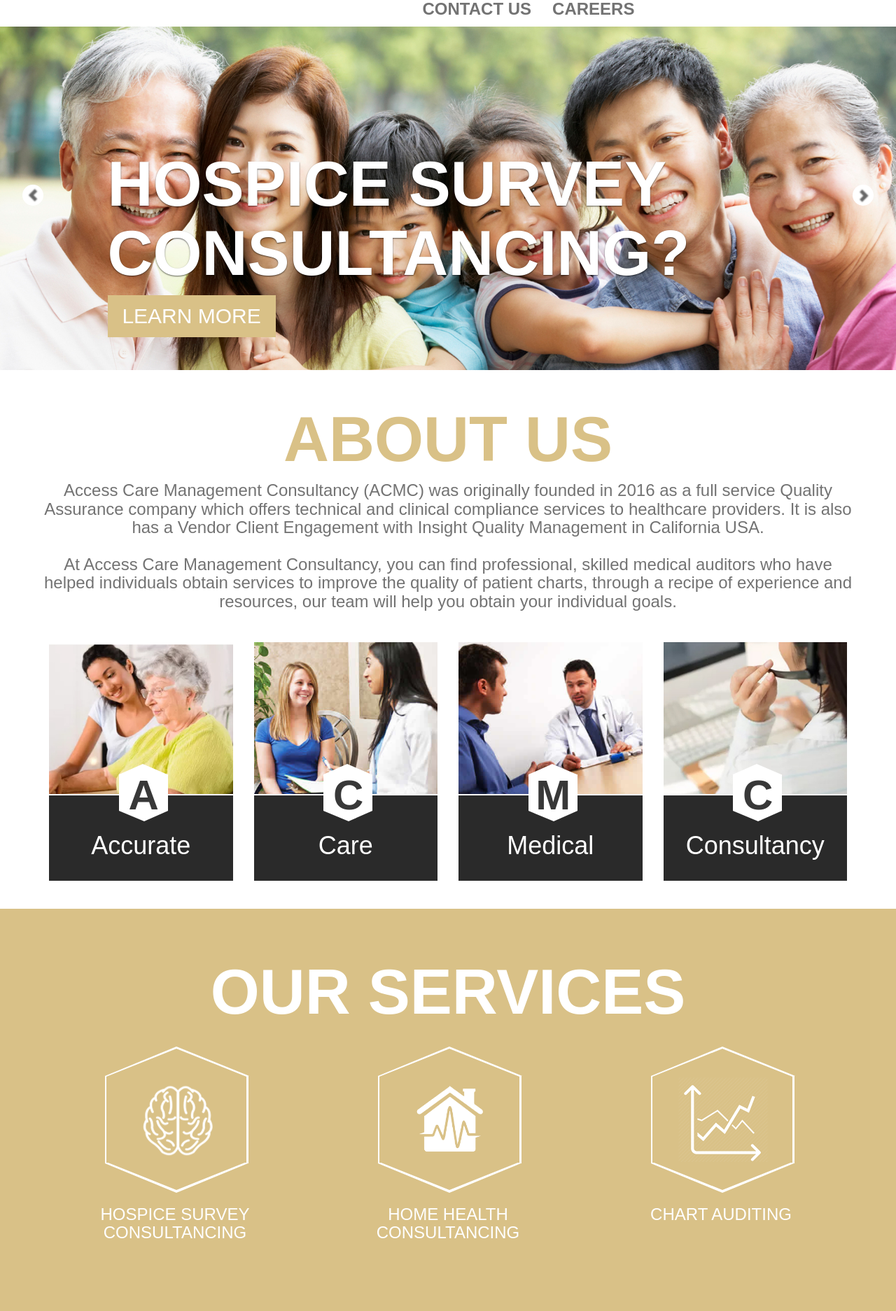
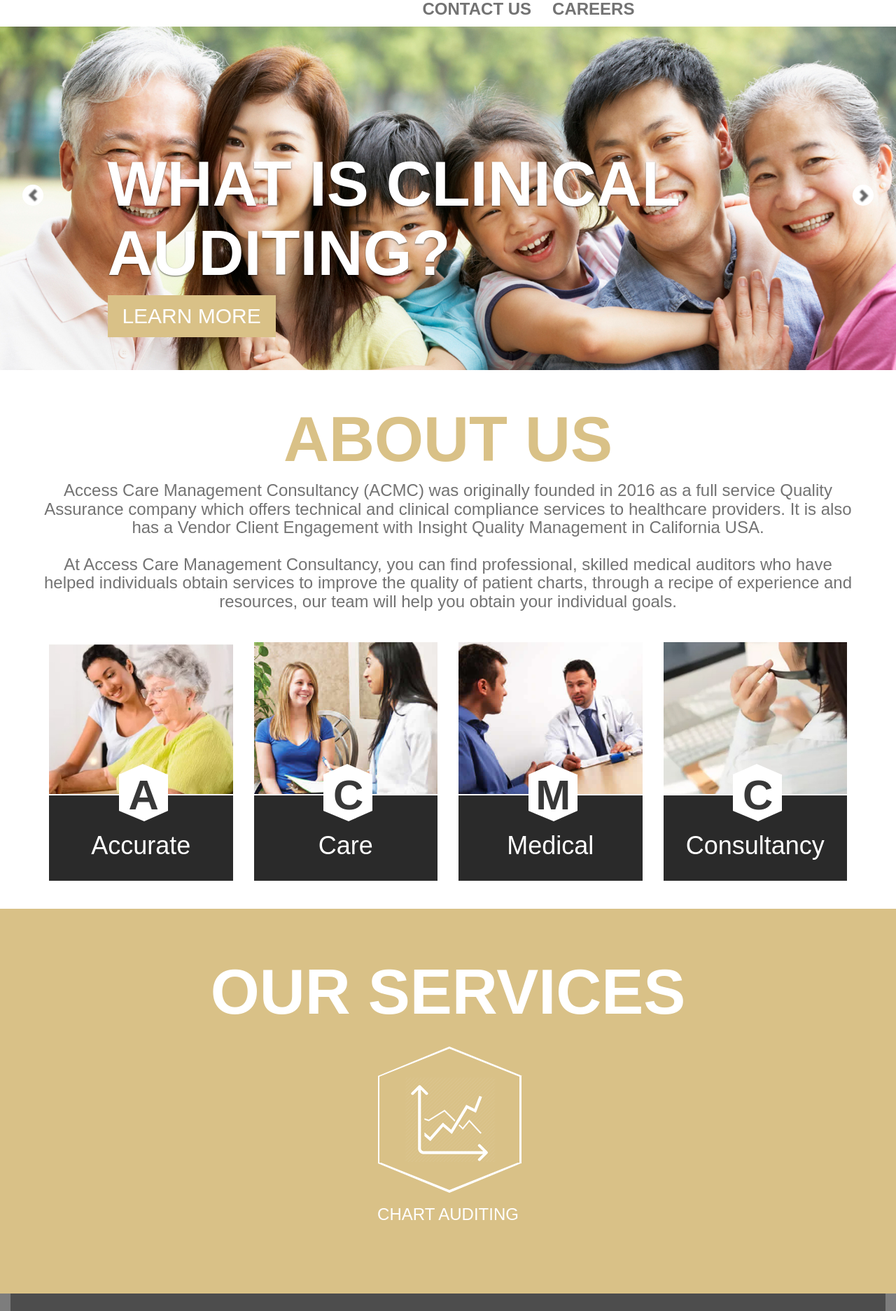
Before and after one commit to jshdolor/accesscare-ph, a CodeIgniter app: page /database/ in a window 1280 px wide. Shown: the part 101-1975 px from the top of the page at 70% size. Run offline with CodeIgniter, Linux system fonts and the light colour scheme; some libraries are stand-ins or nearby versions; some web fonts are replaced; grey boxes are pictures that could not be loaded.

Commit message:
removed excess services, updated the text in slides

```diff
--- a/application/controllers/Home.php
+++ b/application/controllers/Home.php
@@ -60,14 +60,14 @@
 			"slides" => [
 				[
 					 "img" => base_url()."assets/img/slide-one.jpg"
-					,"title" => "HOSPICE SURVEY CONSULTANCING?"
+					,"title" => "WHAT IS CLINICAL AUDITING?"
 					,"subtitle" => ""
 					,"btn_link" => '#service'
 					,"btn_msg" => "Learn More"
 				]
 				,[
 					 "img" => base_url()."assets/img/slide-two.jpg"
-					,"title" => "HOME HEALTH CONSULTANCING?"
+					,"title" => "WHAT IS CLINICAL AUDITING?"
 					,"subtitle" => ""
 					,"btn_link" => '#service'
 					,"btn_msg" => "Learn More"
--- a/application/views/sections/services.php
+++ b/application/views/sections/services.php
@@ -4,7 +4,7 @@
             <div class="row">
                 <h2>our services</h2>
                 <h4></h4>
-                <div class="col-md-4 col-sm-6">
+                <div class="col-md-4 col-sm-6 hide">
                     <div class="single-service">
                         <div class="single-service-img">
                             <div class="service-img">
@@ -14,7 +14,7 @@
                         <h3>HOSPICE SURVEY CONSULTANCING</h3>
                     </div>
                 </div>
-                <div class="col-md-4 col-sm-6">
+                <div class="col-md-4 col-sm-6 hide">
                     <div class="single-service">
                         <div class="single-service-img">
                             <div class="service-img">
@@ -24,7 +24,7 @@
                         <h3>HOME HEALTH CONSULTANCING</h3>
                     </div>
                 </div>
-                <div class="col-md-4 col-sm-6">
+                <div class="col-md-12 col-sm-12">
                     <div class="single-service" data-toggle="modal" data-target="#chartContent">
                         <div class="single-service-img">
                             <div class="service-img">
```
